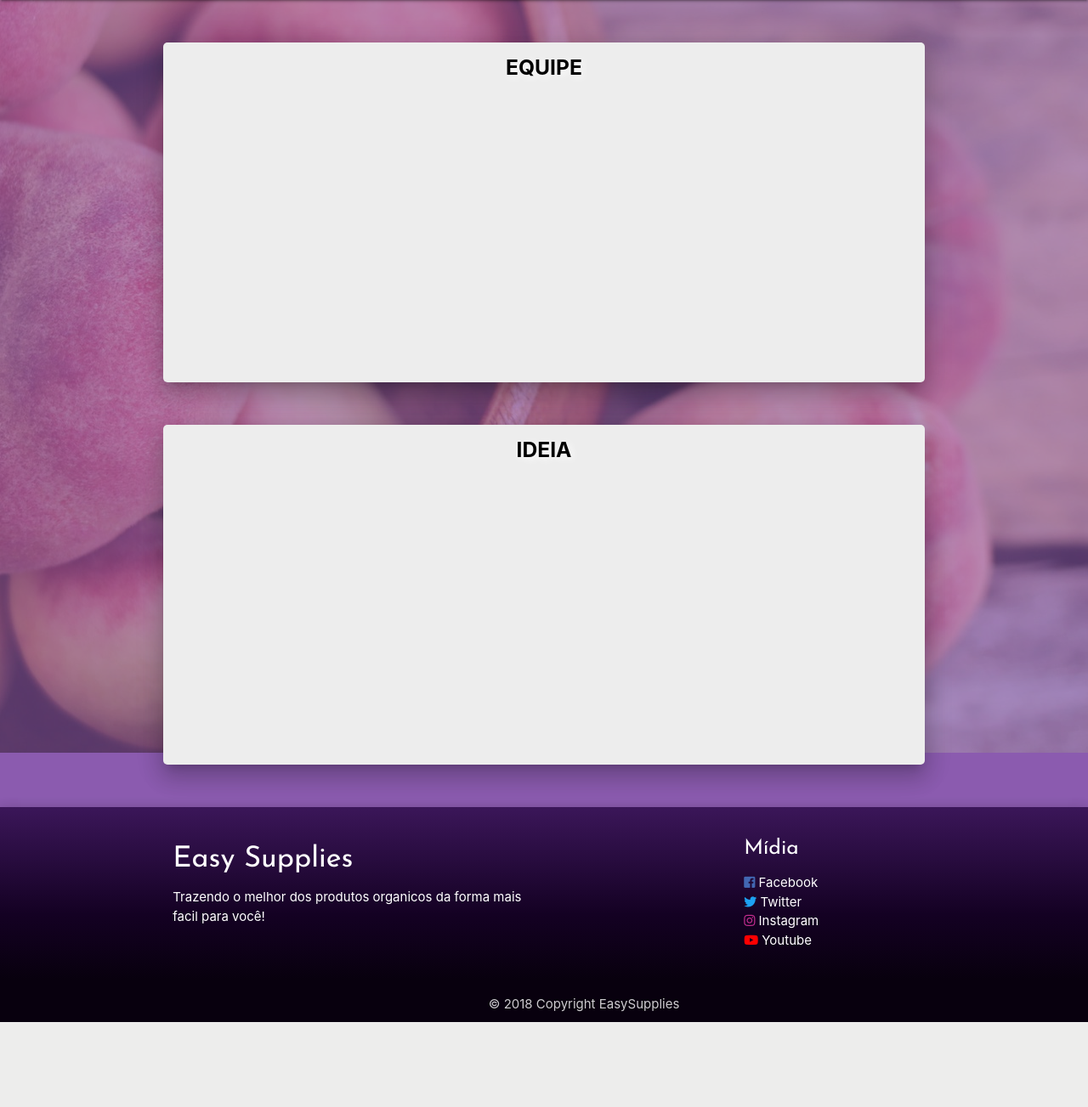
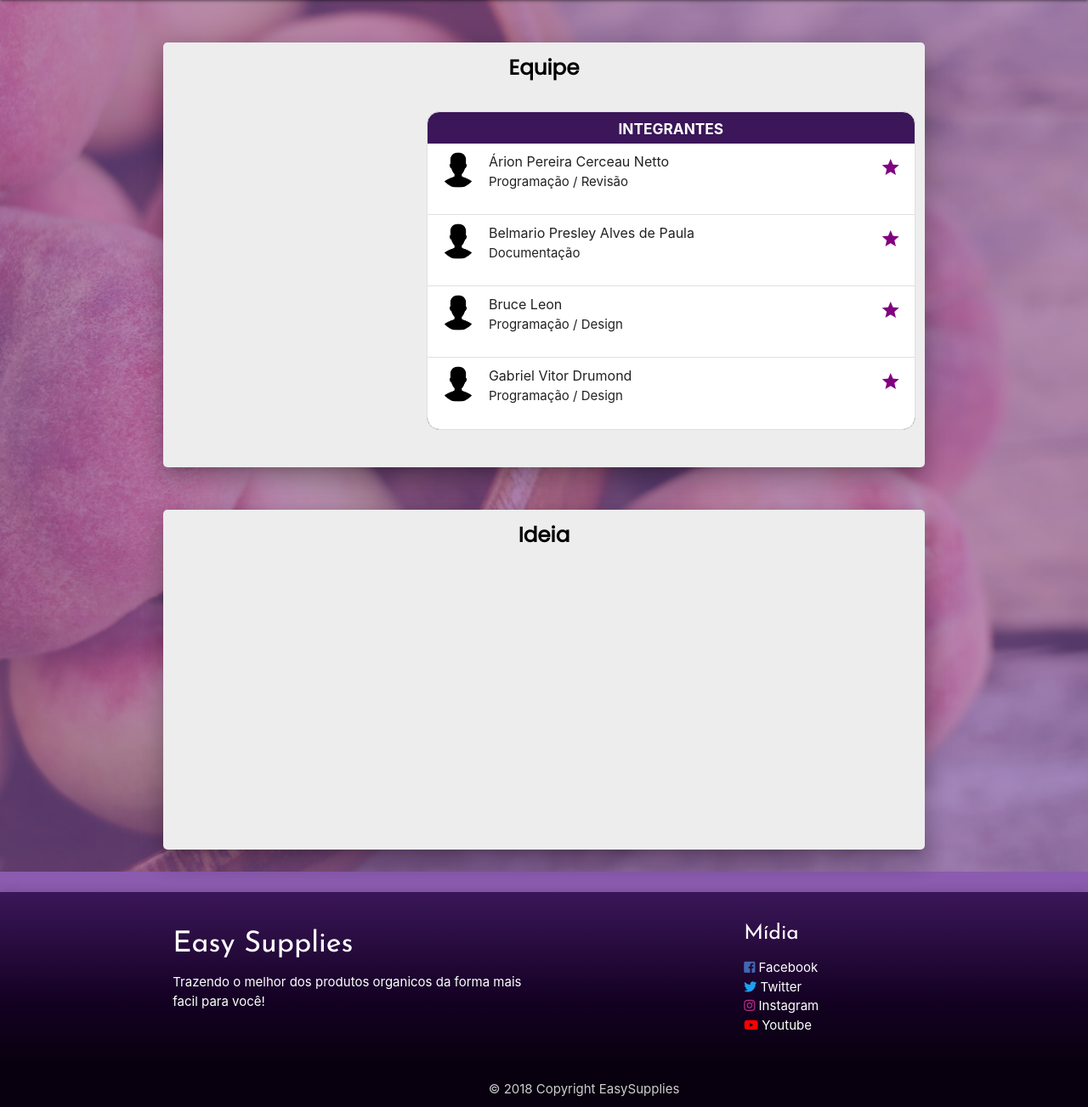
Before and after one commit to Arion49/EasySupplies, a PHP site: page /about.php in a window 1280 px wide. Shown: the part 314-1617 px from the top of the page at 85% size. Before the commit the page ends 1517 px from the top, so only its background shows below. Run offline with PHP 8.4, Linux system fonts and the light colour scheme; some libraries are stand-ins or nearby versions.

Commit message:
about.php , colab.php (background), contact.php(background)

```diff
--- a/about.php
+++ b/about.php
@@ -34,7 +34,7 @@
         background-attachment: fixed;
         z-index: -1;
         position: absolute;
-        height: 1200px;
+        height: 1400px;
         width: 100%;
         opacity: 0.4">
 
@@ -63,12 +63,12 @@
 
 
 
-              <div class="col s12 z-depth-4" style="margin-bottom: 30px; height: 400px; border-radius: 5px; background-color: #ededed;">
+              <div class="col s12 z-depth-4" style="margin-bottom: 30px; height: 500px; border-radius: 5px; background-color: #ededed;">
 
                 <div class="row"> <!-- DIV PRETA-->
 
                   <div class="col s12" style="text-align: center;">
-                    <h5 style="color: black; font-weight: bolder; text-shadow: white 0.1em 0.1em 0.4em;">EQUIPE</h5>
+                    <h5 style="color: black; font-weight: bolder; font-family: 'Poppins', sans-serif;">Equipe</h5>
                   </div>
                 </div> <!-- FIM DIV PRETA -->
 
@@ -94,6 +94,25 @@
                   <div class="col m8"><!-- COL DA INFORMAÇÃO-->
 
 
+                    <ul class="collection" style="border-radius: 15px; background-color: #3b1659">
+                       <h6 style="font-weight: bold; text-align: center; color: white "> INTEGRANTES</h6>
+                      <li class="collection-item avatar"><img src="img/perfil.jpg" class="circle" height="40px" width="40px" alt="">
+                        <span class="title">Árion Pereira Cerceau Netto</span>
+                                            <p> Programação / Revisão</p>
+                                            <i class="material-icons secondary-content" style="color: purple">grade</i></li>
+                      <li class="collection-item avatar"><img src="img/perfil.jpg" class="circle" height="40px" width="40px" alt="">
+                      <span class="title">Belmario Presley Alves de Paula</span>
+                                            <p> Documentação</p>
+                                            <i class="material-icons secondary-content" style="color: purple;">grade</i></li>
+                      <li class="collection-item avatar"><img src="img/perfil.jpg" class="circle" height="40px" width="40px" alt="">
+                      <span class="title">Bruce Leon</span>
+                                            <p> Programação / Design</p>
+                                            <i class="material-icons secondary-content" style="color: purple">grade</i></li>
+                      <li class="collection-item avatar"><img src="img/perfil.jpg" class="circle" height="40px" width="40px" alt="">
+                      <span class="title">Gabriel Vitor Drumond</span>
+                                            <p> Programação / Design</p>
+                                            <i class="material-icons secondary-content" style="color: purple">grade</i></li>
+                    </ul>
 
 
 
@@ -113,7 +132,7 @@
 
                 <div class="row"> <!-- DIV PRETA-->
                   <div class="col m12 s12" style="text-align: center;">
-                    <h5 style="color: black; font-weight: bolder; text-shadow: white 0.1em 0.1em 0.4em;">IDEIA</h5>
+                    <h5 style="color: black; font-weight: bolder; font-family: 'Poppins', sans-serif;">Ideia</h5>
                   </div>
                 </div> <!-- FIM DIV PRETA -->
 
```
Also changed, not shown: colab.php (+12 -0 lines), contact.php (+12 -0 lines), img/perfil.jpg (added).
